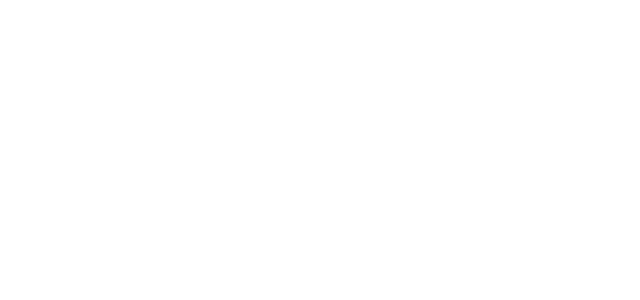
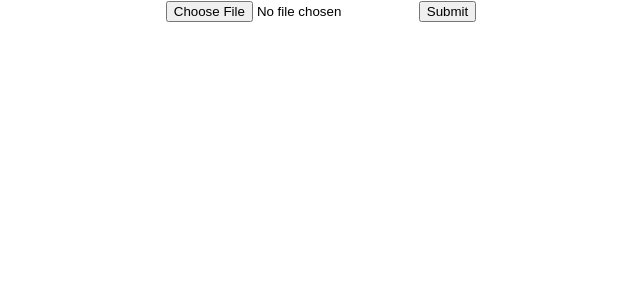
Before and after one commit to ethanbond64/EasyEscrow, a React (Create React App) app in the folder frontend/: page / in a window 1280 px wide. Shown: the top 300 px of the page, without its empty margins (319-959 px from the left). Built offline with nearby package versions, Linux system fonts and the light colour scheme.

Commit message:
pdf uploder component

```diff
--- a/frontend/package.json
+++ b/frontend/package.json
@@ -6,6 +6,7 @@
     "@testing-library/jest-dom": "^5.16.5",
     "@testing-library/react": "^13.4.0",
     "@testing-library/user-event": "^13.5.0",
+    "axios": "^1.3.4",
     "react": "^18.2.0",
     "react-dom": "^18.2.0",
     "react-scripts": "5.0.1",
--- a/frontend/src/App.js
+++ b/frontend/src/App.js
@@ -1,10 +1,11 @@
 import logo from './logo.svg';
 import './App.css';
+import PDFUploader from './PDFUploader';
 
 function App() {
   return (
     <div className="App">
-
+      <PDFUploader />
     </div>
   );
 }
--- /dev/null
+++ b/frontend/src/PDFUploader.js
@@ -0,0 +1,49 @@
+import React, { useState } from 'react';
+import axios from 'axios';
+
+function PDFUploader() {
+  const [file, setFile] = useState(null);
+  const [responseJson, setResponseJson] = useState(null);
+
+  const handleChange = (e) => {
+    setFile(e.target.files[0]);
+  };
+
+  const handleSubmit = async (e) => {
+    e.preventDefault();
+    const formData = new FormData();
+    formData.append('pdf', file);
+
+    try {
+      const response = await axios.post('your_endpoint_here', formData, {
+        headers: {
+          'Content-Type': 'multipart/form-data',
+        },
+      });
+
+      if (response.status === 200) {
+        setResponseJson(response.data);
+        setFile(null);
+      }
+    } catch (error) {
+      console.error('Error uploading file:', error);
+    }
+  };
+
+  if (responseJson) {
+    return <div>{JSON.stringify(responseJson)}</div>;
+  }
+
+  return (
+    <form onSubmit={handleSubmit}>
+      <input
+        type="file"
+        accept="application/pdf"
+        onChange={handleChange}
+      />
+      <button type="submit">Submit</button>
+    </form>
+  );
+}
+
+export default PDFUploader;
```
Also changed, not shown: 1 other file (tests, documents, lock files or other folders).
